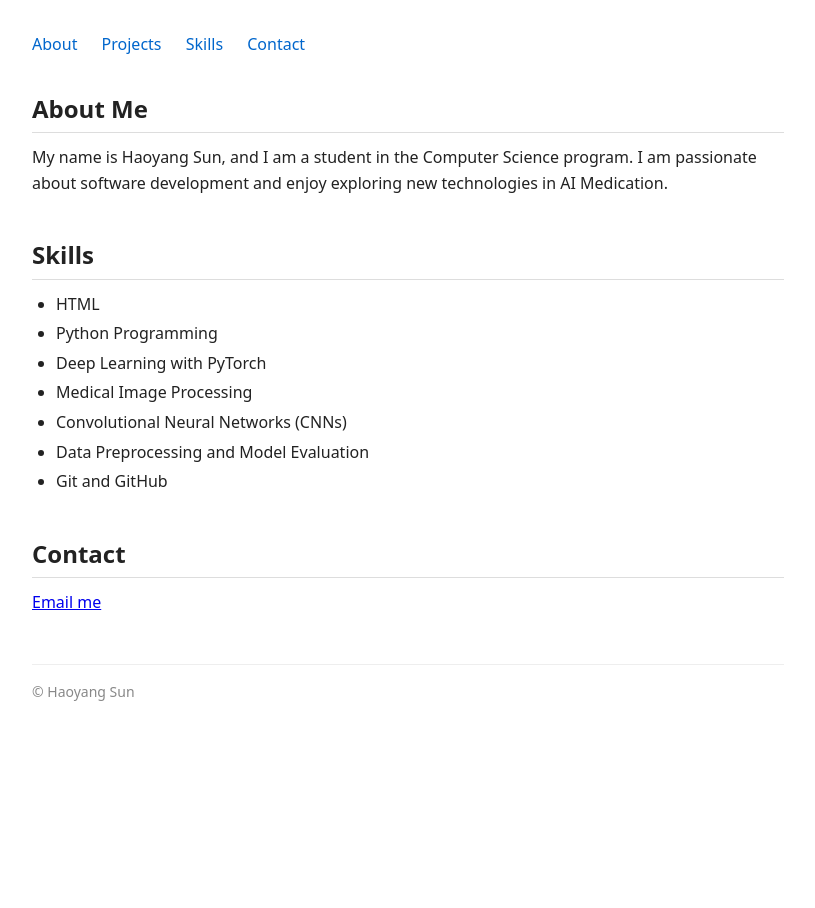
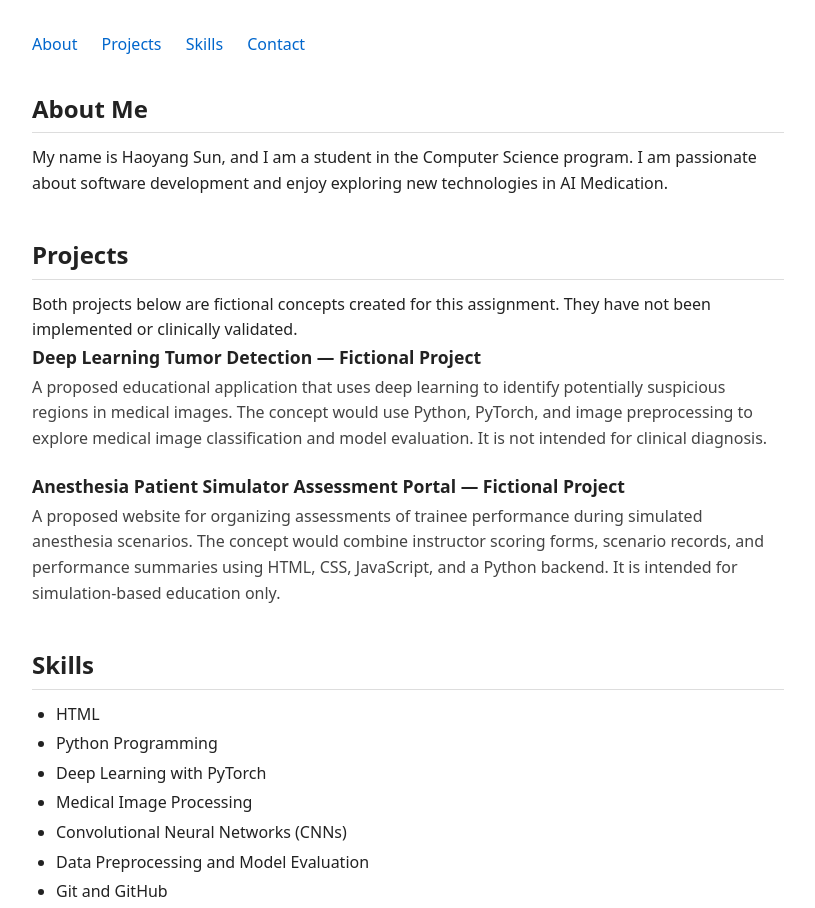
Before and after one commit to RaynSun0104/assignment3, a plain HTML site: page index.html in a window 1280 px wide. Shown: the top 908 px of the page, without its empty margins (232-1047 px from the left). Before the commit the page ends 800 px from the top, so only its background shows below. Drawn offline with Linux system fonts and the light colour scheme.

Commit message:
Restore projects

```diff
--- a/index.html
+++ b/index.html
@@ -28,7 +28,44 @@
       <p>My name is Haoyang Sun, and I am a student in the Computer Science program. I am passionate about software development and enjoy exploring new technologies in AI Medication.</p>
     </section>
 
+    <section id="projects">
+      <h2>Projects</h2>
 
+      <!-- Example project entry structure: copy, fill in, and add at least 2:
+      <div class="project">
+        <h3>Project Name</h3>
+        <p>What the project does, the technologies used, and what you learned.</p>
+      </div>
+      -->
+
+      <!-- TODO: Add at least 2 project entries using the structure above -->
+      <p>
+    Both projects below are fictional concepts created for this assignment.
+    They have not been implemented or clinically validated.
+  </p>
+
+  <div class="project">
+    <h3>Deep Learning Tumor Detection — Fictional Project</h3>
+    <p>
+      A proposed educational application that uses deep learning to
+      identify potentially suspicious regions in medical images.
+      The concept would use Python, PyTorch, and image preprocessing
+      to explore medical image classification and model evaluation.
+      It is not intended for clinical diagnosis.
+    </p>
+  </div>
+
+  <div class="project">
+    <h3>Anesthesia Patient Simulator Assessment Portal — Fictional Project</h3>
+    <p>
+      A proposed website for organizing assessments of trainee performance
+      during simulated anesthesia scenarios. The concept would combine
+      instructor scoring forms, scenario records, and performance summaries
+      using HTML, CSS, JavaScript, and a Python backend.
+      It is intended for simulation-based education only.
+    </p>
+  </div>
+    </section>
 
     <section id="skills">
       <h2>Skills</h2>
```
